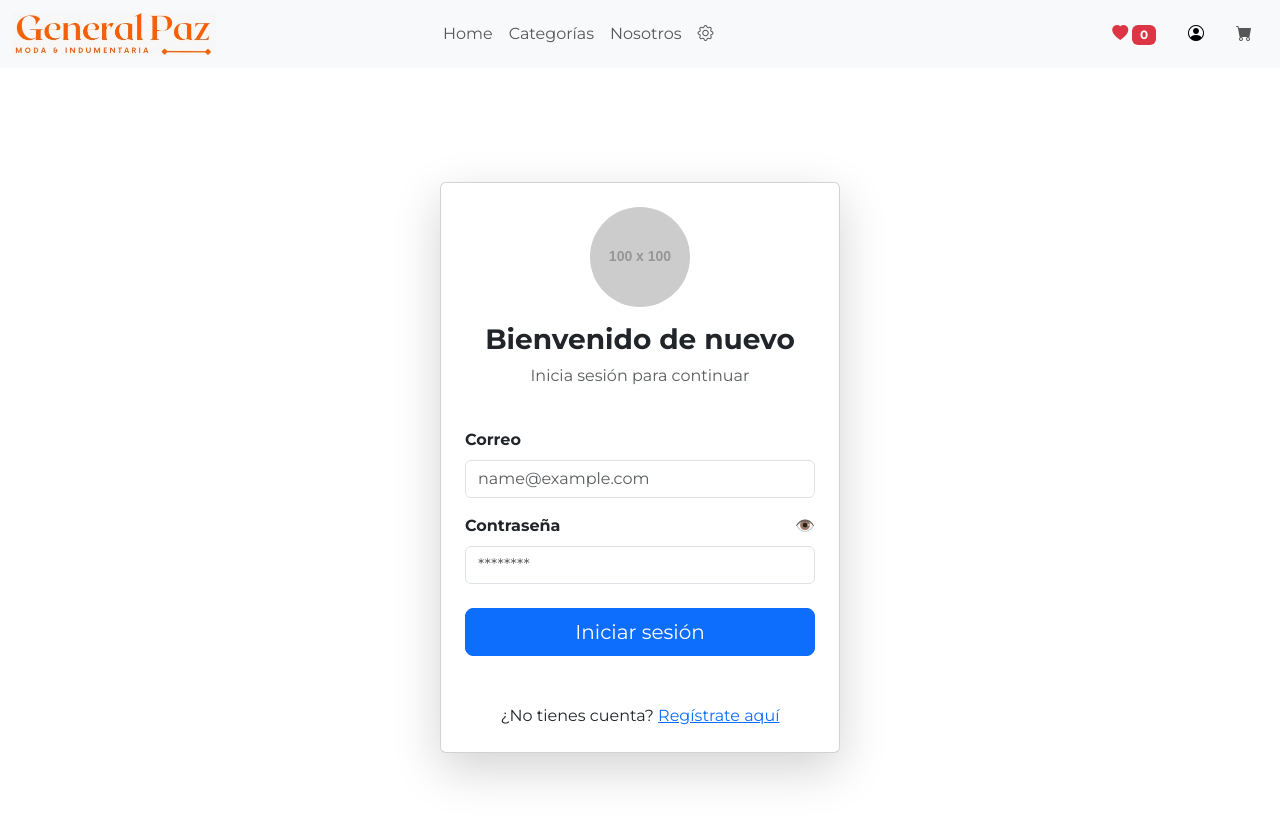
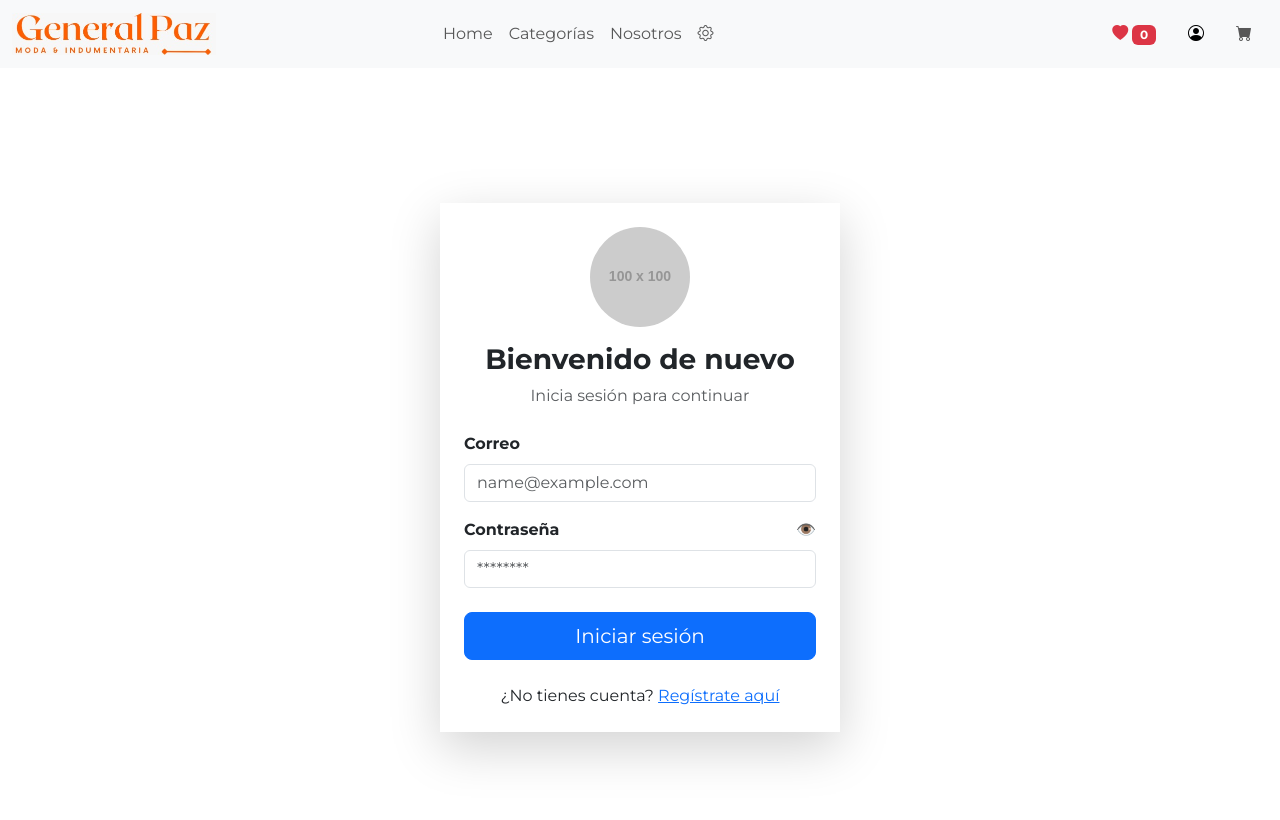
Before and after one commit to Boomcer/front-proyectoFinal, a React (Vite) app: page /login in a window 1280 px wide. Shown: the top 820 px of the page. Built offline with nearby package versions, Linux system fonts and the light colour scheme; a web font is replaced by a local one.

Commit message:
agregando login en los combres de las clases de css

```diff
--- a/src/css/LoginScreen.css
+++ b/src/css/LoginScreen.css
@@ -1,4 +1,4 @@
-.container {
+.login-container {
     padding: 2%;
     display: flex;
     align-items: center;
@@ -6,7 +6,7 @@
     height: 100%;
   }
 
-  .card {
+  .login-card {
     width: 50%;
     position: fixed;
 
--- a/src/views/LoginScreen.jsx
+++ b/src/views/LoginScreen.jsx
@@ -63,8 +63,8 @@ const LoginScreen = () => {
   };
 
   return (
-    <div className="container d-flex justify-content-center align-items-center min-vh-100">
-      <div className="card shadow-lg p-4" style={{ maxWidth: "400px", width: "100%" }}>
+    <div className="login-container d-flex justify-content-center align-items-center min-vh-100">
+      <div className="login-card shadow-lg p-4" style={{ maxWidth: "400px", width: "100%" }}>
         <div className="text-center mb-4">
           <img
             src="https://via.placeholder.com/100"
```
